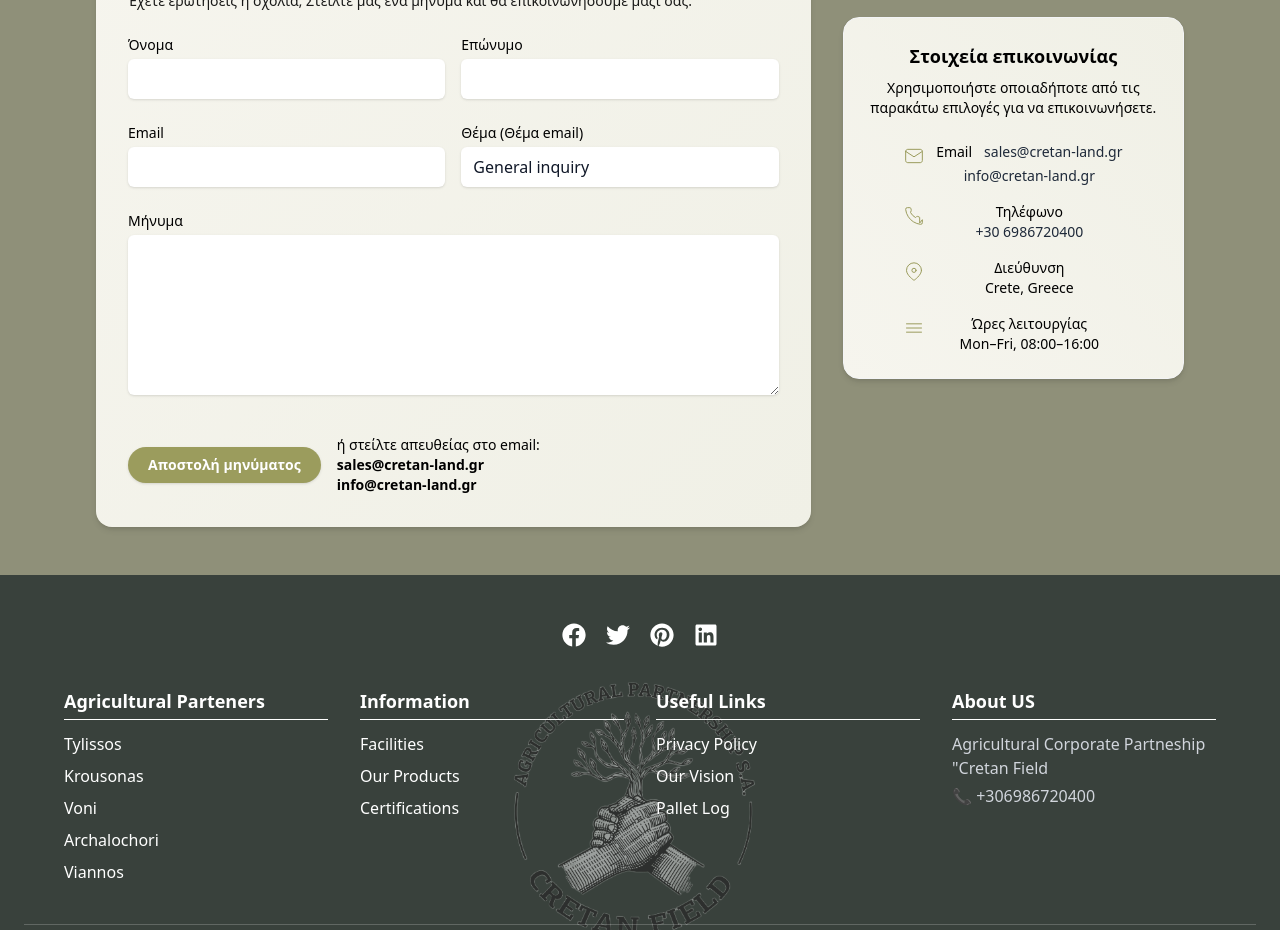
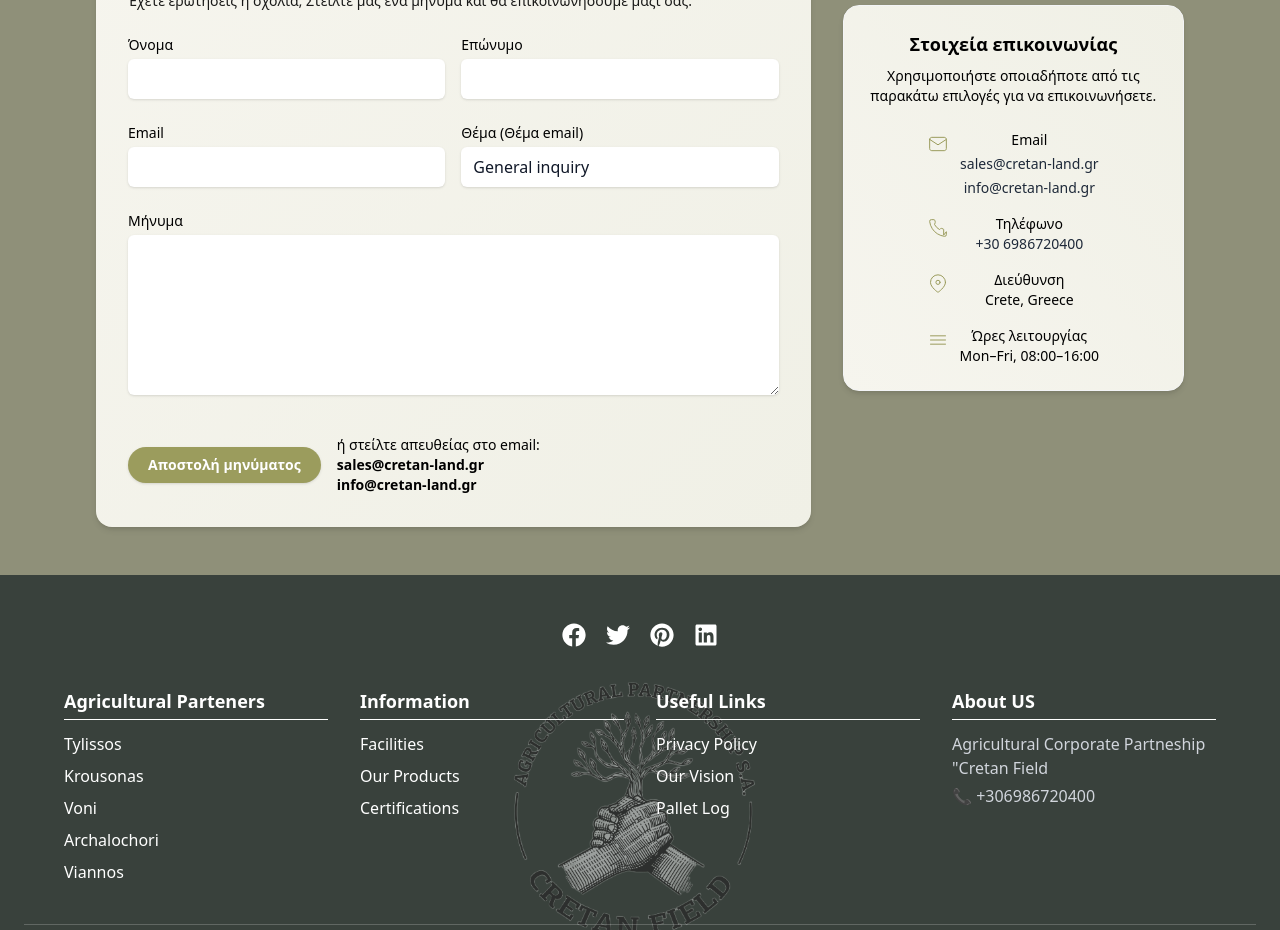
Before and after one commit to faidonasbougadakis/oil-website, a React (Vite) app: page /pallets in a window 1280 px wide. Shown: the part 980-1910 px from the top of the page. Built offline with nearby package versions, Linux system fonts and the light colour scheme.

Commit message:
chore(content): email label on its own line; sales_email and info_email each on separate lines

```diff
--- a/src/components/sections/ContactUs.tsx
+++ b/src/components/sections/ContactUs.tsx
@@ -317,20 +317,21 @@ export default function ContactUs({ language = "en" }: { language: "gr" | "en" }
                     <path d="M22 6.5L12 13 2 6.5" stroke="currentColor" strokeWidth="1.2" strokeLinecap="round" strokeLinejoin="round"/>
                   </svg>
                   <div className="flex-1 min-w-0">
-                    <div className="flex items-center gap-3">
-                      <dt className="font-medium">{t.emailLabel}</dt>
+                    <dt className="font-medium block">{t.emailLabel}</dt>
+
+                    <dd className="relative mt-1">
                       <a
                         href={`mailto:${contact.sales_email}`}
                         onClick={(e) => {
                           e.preventDefault()
                           handleCopy(contact.sales_email, 'email', e as any)
                         }}
-                        className="text-sm break-words text-gray-800 cursor-pointer hover:text-[#9B9C5D] transition-colors"
+                        className="text-sm break-words text-gray-800 cursor-pointer hover:text-[#9B9C5D] transition-colors block"
                         title={`Click to copy: ${contact.sales_email}`}
                       >
                         {contact.sales_email}
                       </a>
-                    </div>
+                    </dd>
 
                     <dd className="relative mt-1">
                       <a
@@ -339,7 +340,7 @@ export default function ContactUs({ language = "en" }: { language: "gr" | "en" }
                           e.preventDefault()
                           handleCopy(contact.info_email, 'email', e as any)
                         }}
-                        className="text-sm break-words text-gray-800 cursor-pointer hover:text-[#9B9C5D] transition-colors"
+                        className="text-sm break-words text-gray-800 cursor-pointer hover:text-[#9B9C5D] transition-colors block"
                         title={`Click to copy: ${contact.info_email}`}
                       >
                         {contact.info_email}
```
